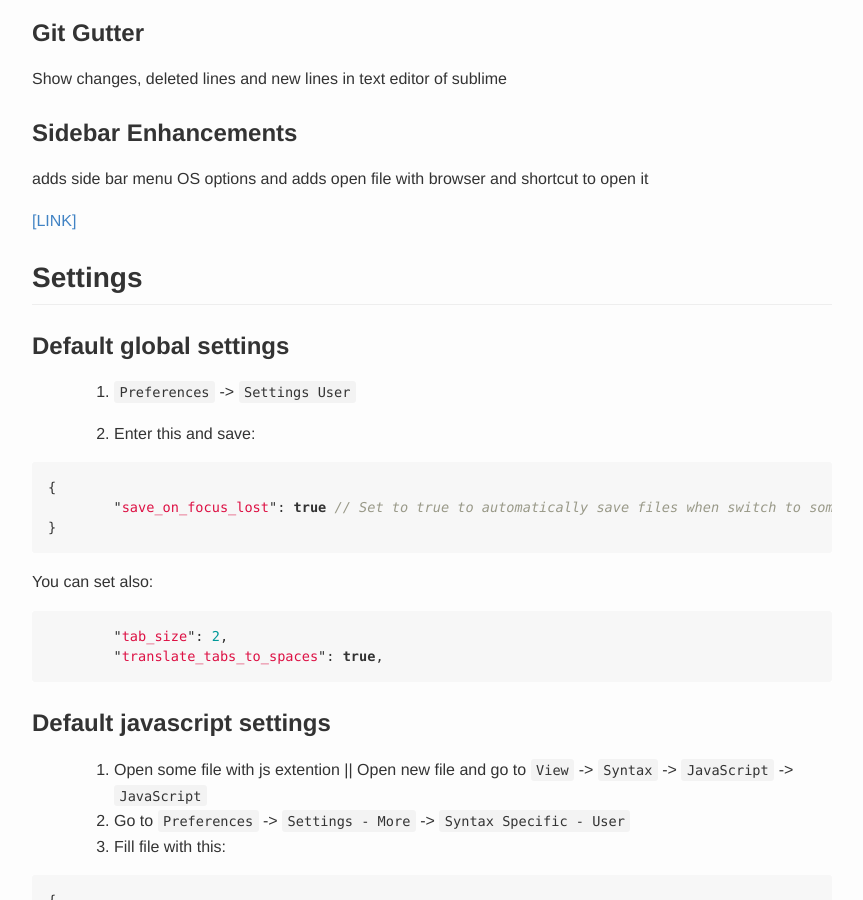
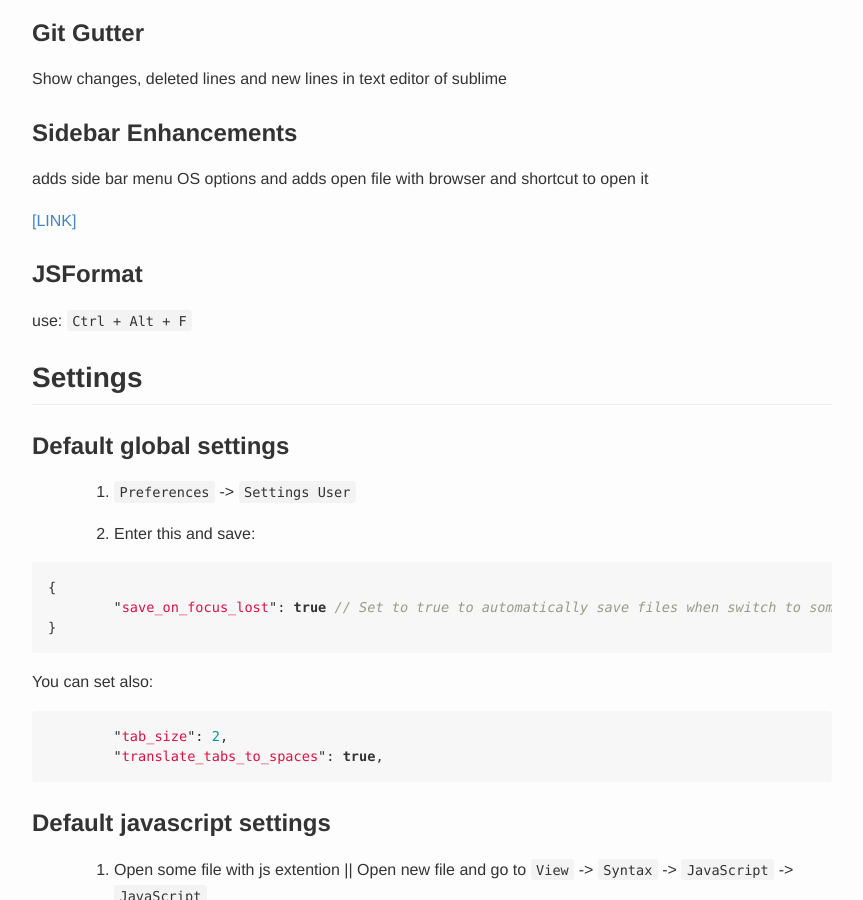
Before and after one commit to PetyoKostakov/PetyoKostakov.github.io, a Jekyll site: the page built from _posts/2014-08-10-setup-sublimetext.md, in a window 1280 px wide and 900 px high, scrolled down 1661 px. Shown: the whole window, without its empty margins (208-1071 px from the left). Built offline with Jekyll 4.4.1, drawn with Linux system fonts in a browser that asks for light colours; Markdown is read by kramdown in place of the engine named in the settings.

Commit message:
ARTICL: one more plugin added

```diff
--- a/_posts/2014-08-10-setup-sublimetext.md
+++ b/_posts/2014-08-10-setup-sublimetext.md
@@ -68,6 +68,10 @@ adds side bar menu OS options and adds open file with browser and shortcut to op
 
 [[LINK]](https://github.com/titoBouzout/SideBarEnhancements)
 
+### JSFormat
+
+use: <code>Ctrl + Alt + F</code>
+
 <h2>Settings</h2>
 <h3>Default global settings</h3>
 <ol>
```
